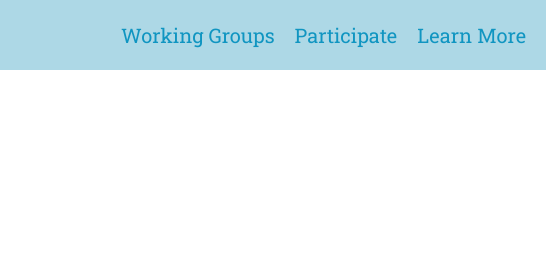
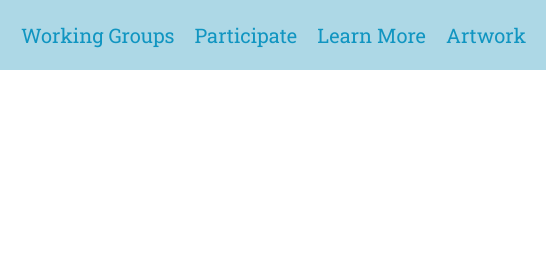
Before and after one commit to lfess/lfess.energy, a plain HTML site: page index.html in a window 1280 px wide. Shown: the top 280 px of the page, 734-1280 px from the left. Drawn offline with nearby package versions, Linux system fonts and the light colour scheme.

Commit message:
Add link to artwork repo
Signed-off-by: John Mertic <jmertic@linuxfoundation.org>

```diff
--- a/index.html
+++ b/index.html
@@ -18,6 +18,7 @@
     <li><a href="#working_groups">Working Groups</a></li>
     <li><a href="#agreement">Participate</a></li>
     <li><a href="#learnmore">Learn More</a></li>
+    <li><a href="https://artwork.lfess.energy/">Artwork</a></li>
   </ul>
 </nav>
     <main class="container-fluid">
```
